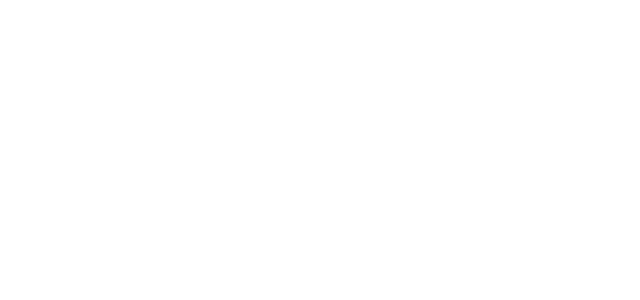
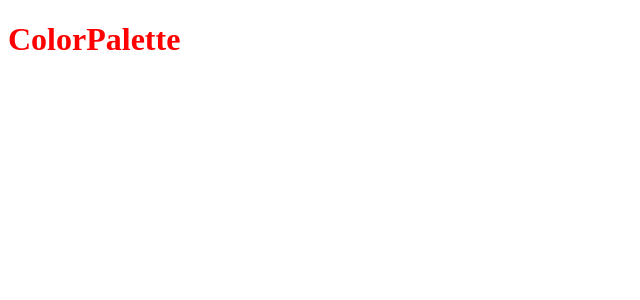
Before and after one commit to Eva-Li80/colorPalette, a React (Vite) app in the folder colors/: page / in a window 1280 px wide. Shown: the top 300 px of the page, without its empty margins (0-640 px from the left). Built offline with nearby package versions, Linux system fonts and the light colour scheme.

Commit message:
started up scss

```diff
--- a/colors/package.json
+++ b/colors/package.json
@@ -22,6 +22,7 @@
     "eslint": "^8.55.0",
     "eslint-plugin-react-hooks": "^4.6.0",
     "eslint-plugin-react-refresh": "^0.4.5",
+    "sass": "^1.70.0",
     "typescript": "^5.2.2",
     "vite": "^5.0.8"
   }
--- a/colors/src/App.tsx
+++ b/colors/src/App.tsx
@@ -1,13 +1,14 @@
-import { useState } from 'react'
 
 import './App.css'
+import Head from './Components/Head'
+import "./Styles/main.scss"
 
 function App() {
 
 
   return (
     <>
-
+      <Head title='ColorPalette' />
     </>
   )
 }
--- /dev/null
+++ b/colors/src/Components/Head.tsx
@@ -0,0 +1,15 @@
+import React from 'react'
+
+type HeadProps = {
+    title: string;
+}
+
+const Head = ({title}: HeadProps) => {
+  return (
+    <div className='head'>
+        <h1 className="title">{title}</h1>
+    </div>
+  )
+}
+
+export default Head
--- /dev/null
+++ b/colors/src/Styles/StyleModules/head.scss
@@ -0,0 +1,3 @@
+.head, .title{
+    color: red;
+}
--- a/colors/src/Styles/main.scss
+++ b/colors/src/Styles/main.scss
@@ -8,6 +8,6 @@
 
 
 //components, button, card, navbar mm
-
+@import "./StyleModules/head.scss"
 
 //utilites
```
Also changed, not shown: 1 other file (tests, documents, lock files or other folders).
